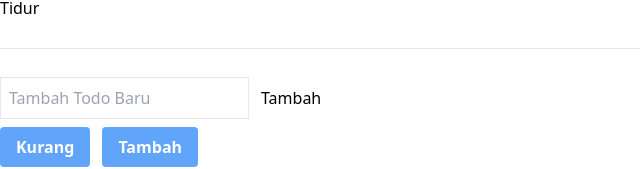
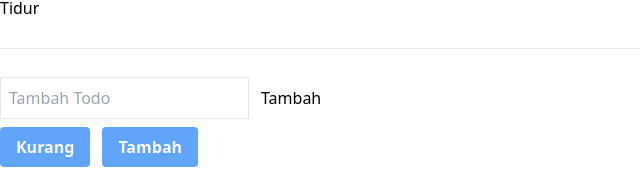
Before and after one commit to ajiaja38/React-Memoize, a React (Vite) app: page / in a window 1280 px wide. Shown: the part 124-293 px from the top of the page, without its empty margins (0-640 px from the left). Built offline with nearby package versions, Linux system fonts and the light colour scheme; no server answers.

Commit message:
feat: update label ✅

```diff
--- a/src/pages/index.tsx
+++ b/src/pages/index.tsx
@@ -53,7 +53,7 @@ const MemoPage: React.FC = (): JSX.Element => {
             setNewTodo(e.target.value)
           }
           className="border p-2"
-          placeholder="Tambah Todo Baru"
+          placeholder="Tambah Todo"
         />
         <button type="button" onClick={addTodo}>
           Tambah
```
